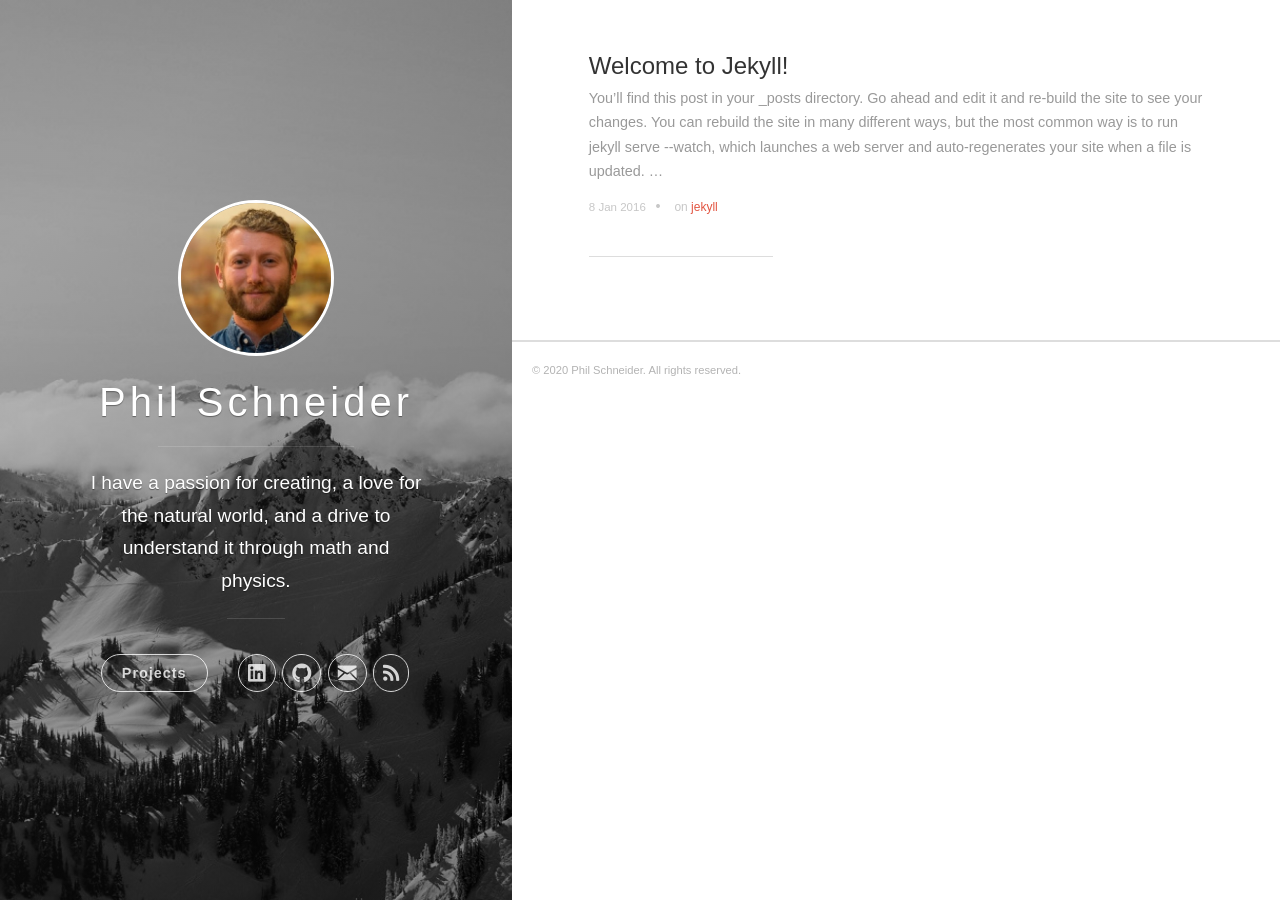
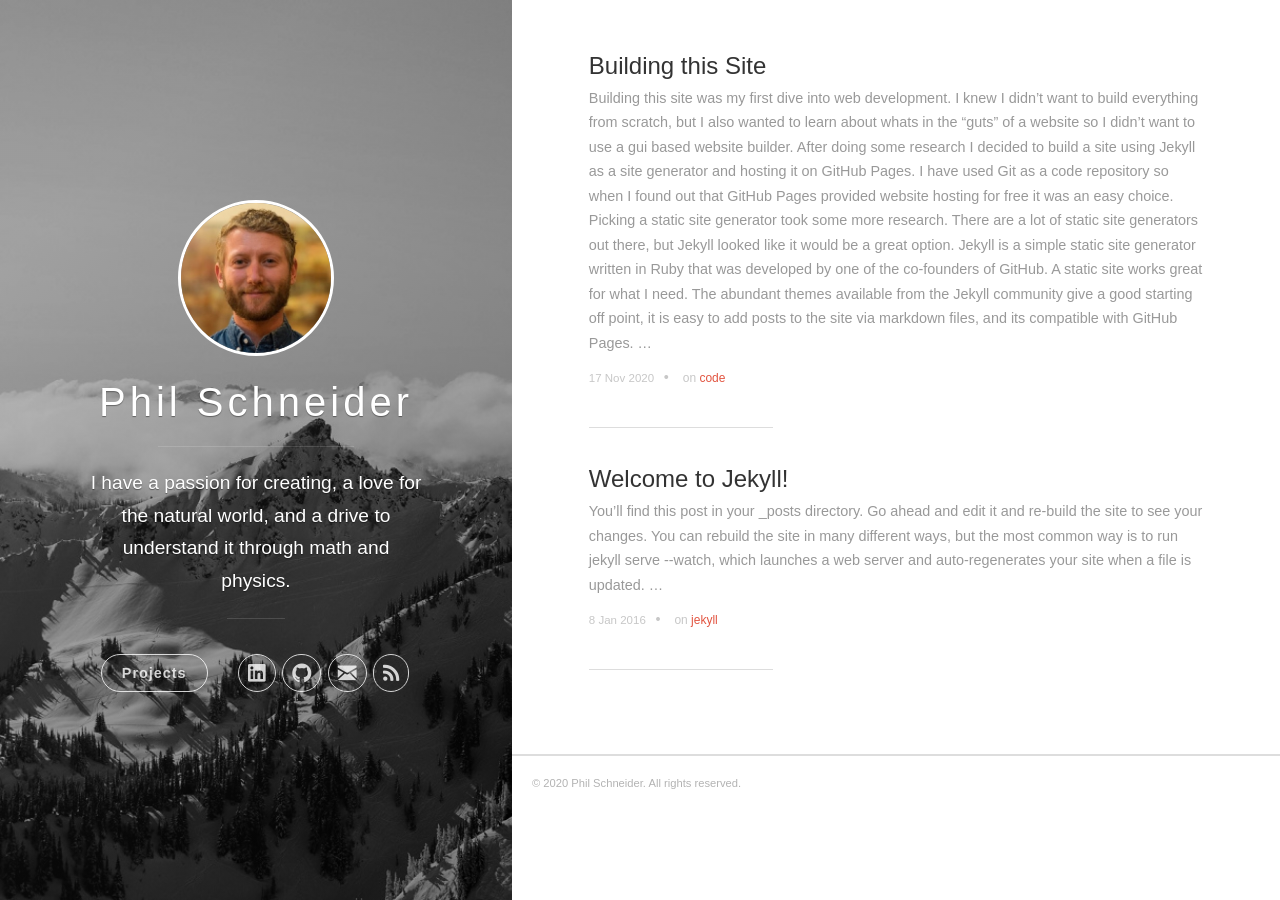
Before and after one commit to Schnep45/Schnep45.github.io, a Jekyll site: the page built from index.html, in a window 1280 px wide. Built offline with Jekyll 4.4.1, drawn with Linux system fonts in a browser that asks for light colours; the list of posts is cut into pages by our own code.

Commit message:
added website build post

```diff
--- /dev/null
+++ b/_posts/2020-11-17-website-build.markdown
@@ -0,0 +1,36 @@
+---
+title:  "Building this Site"
+date:   2020-11-17
+categories: [code]
+tags: [code]
+---
+Building this site was my first dive into web development. I knew I didn't want to build everything from scratch, but I
+also wanted to learn about whats in the "guts" of a website so I didn't want to use a gui based website builder.
+After doing some research I decided to build a site using [Jekyll] as a site generator and hosting it on [GitHub Pages].
+I have used Git as a code repository so when I found out that [GitHub Pages] provided website hosting for free it was an easy choice.
+Picking a static site generator took some more research. There are a lot of [static site generators] out there, but [Jekyll] looked like it would be a great option.
+[Jekyll] is a simple static site generator written in Ruby that was developed by one of the co-founders of GitHub.
+A static site works great for what I need. The abundant [themes] available from the [Jekyll] community give a good starting off point,
+it is easy to add posts to the site via markdown files, and its compatible with [GitHub Pages].
+
+Once I decided what I was going to use to build and host the site I found a theme I liked ([jekyll uno]) and started to customize
+it by by changing the html and css in the repository. Some of the things I changed include the fonts, images, data, gradients, font sizes for different page size,
+and adding a picture preview to the catalogue for the posts.
+
+This has been a great opportunity for me to learn about the topics below, and I am very happy with how the site turned out.
+
+- HTML, CSS, Markdown
+- SSL certificates
+- DNS Providers
+- Website Architecture
+- Git Hub Pages
+- Jekyll
+- Website Responsiveness
+
+
+
+[Jekyll]:      http://jekyllrb.com
+[static site generators]: https://scotch.io/tutorials/top-10-static-site-generators-in-2020
+[themes]: https://jekyllrb.com/docs/themes/
+[GitHub Pages]: https://pages.github.com/
+[jekyll uno]: https://github.com/joshgerdes/jekyll-uno
--- a/_sass/uno.scss
+++ b/_sass/uno.scss
@@ -1574,7 +1574,7 @@ input[type="tel"] {
 
 	.panel-cover__description {
 		margin: 0 10px;
-		font-size: 0.9em; }
+		font-size: 1em; }
 
 	.navigation--social {
 		margin-top: 5px;
```
